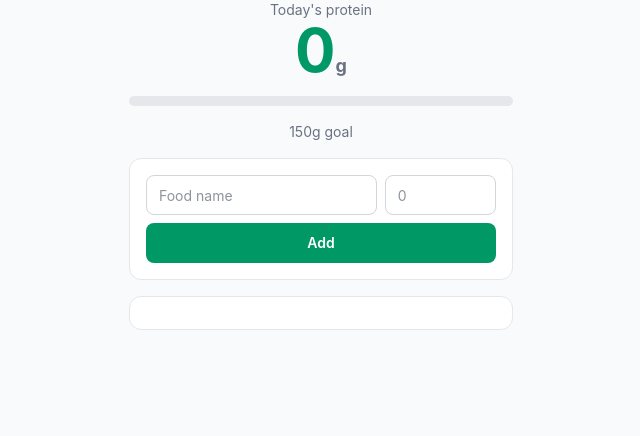
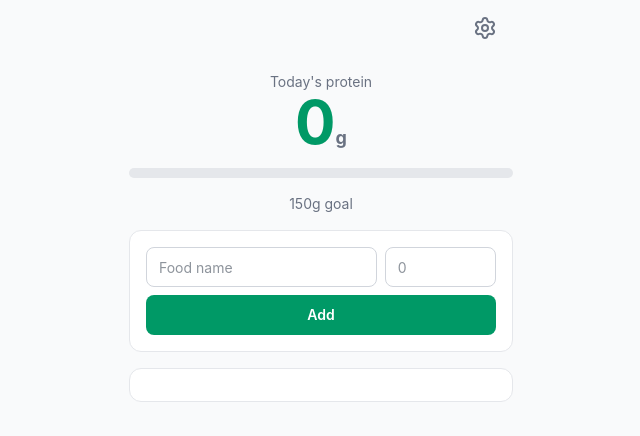
Before and after one commit to jrumbawa/protein-tracker, a React (Vite) app: page / in a window 1280 px wide. Shown: the top 436 px of the page, without its empty margins (319-959 px from the left). Built offline with nearby package versions, Linux system fonts and the light colour scheme.

Commit message:
feat: import SettingsModal and SettingsIcon

```diff
--- a/src/App.jsx
+++ b/src/App.jsx
@@ -2,8 +2,11 @@ import { useState, useEffect } from 'react'
 import Log from './components/Log'
 import ProteinInput from './components/ProteinInput'
 import ProgressBar from './components/ProgressBar'
+import SettingsModal from './components/SettingsModal'
+import SettingsIcon from './components/SettingsIcon'
 
 function App() {
+  const [showSettings, setShowSettings] = useState(false)
   const [entries, setEntries] = useState(() => {
     const log = localStorage.getItem('entries')
     return log ? JSON.parse(log) : []
@@ -39,6 +42,9 @@ function App() {
 
   return (
     <div className="max-w-sm mx-auto text-center space-y-4">
+      <div className="flex p-4">
+        <SettingsIcon handleShowSettings={setShowSettings} />
+      </div>
       <div>
         <p className="text-sm text-gray-500">Today's protein</p>
         <p className="text-6xl font-bold text-emerald-600">
@@ -49,6 +55,13 @@ function App() {
       <ProgressBar totalProtein={totalProtein} proteinGoal={proteinGoal} />
       <ProteinInput onAddEntry={handleAddEntry} />
       <Log entries={entries} />
+      {showSettings && (
+        <SettingsModal
+          proteinGoal={proteinGoal}
+          setProteinGoal={setProteinGoal}
+          setShowSettings={setShowSettings}
+        />
+      )}
     </div>
   )
 }
```
